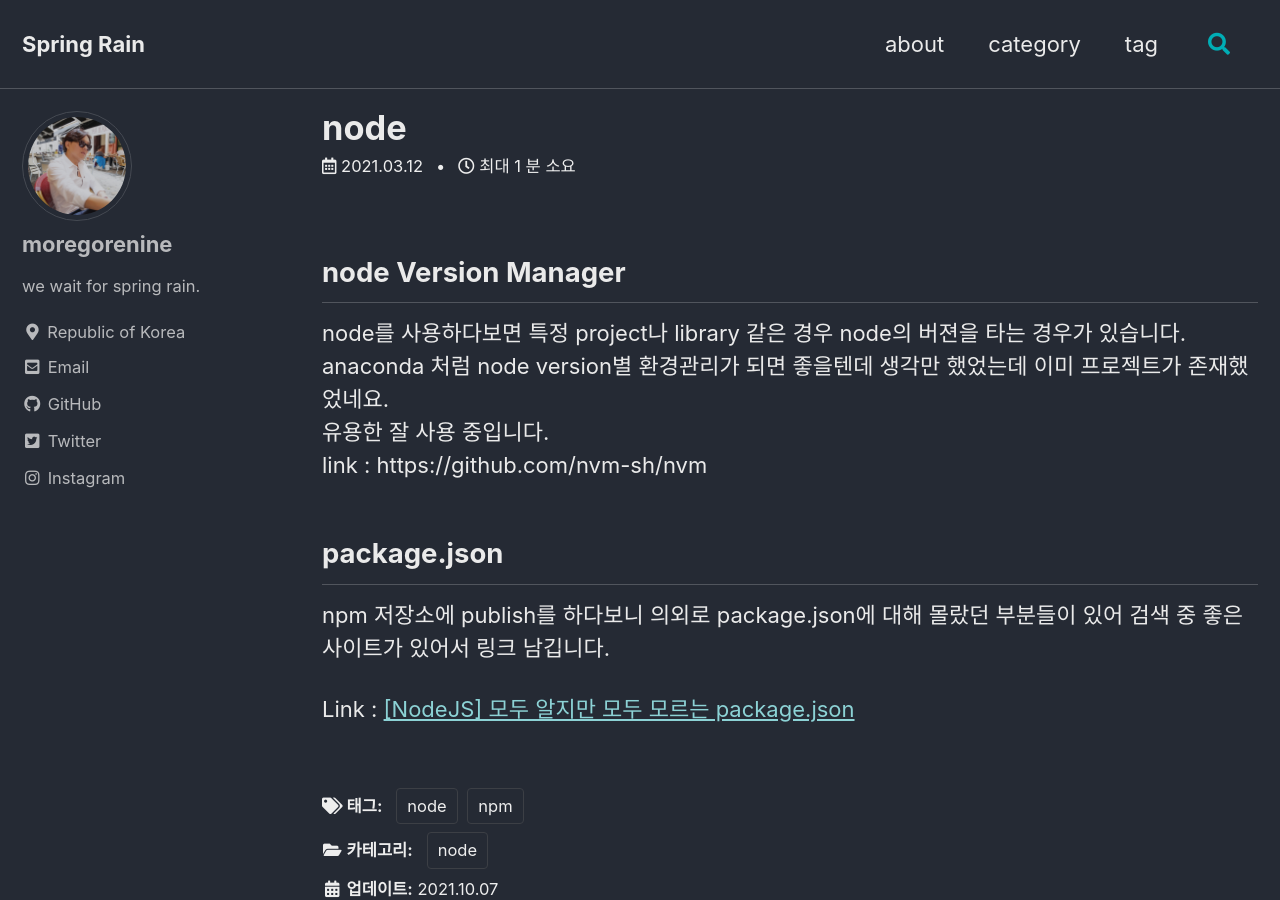
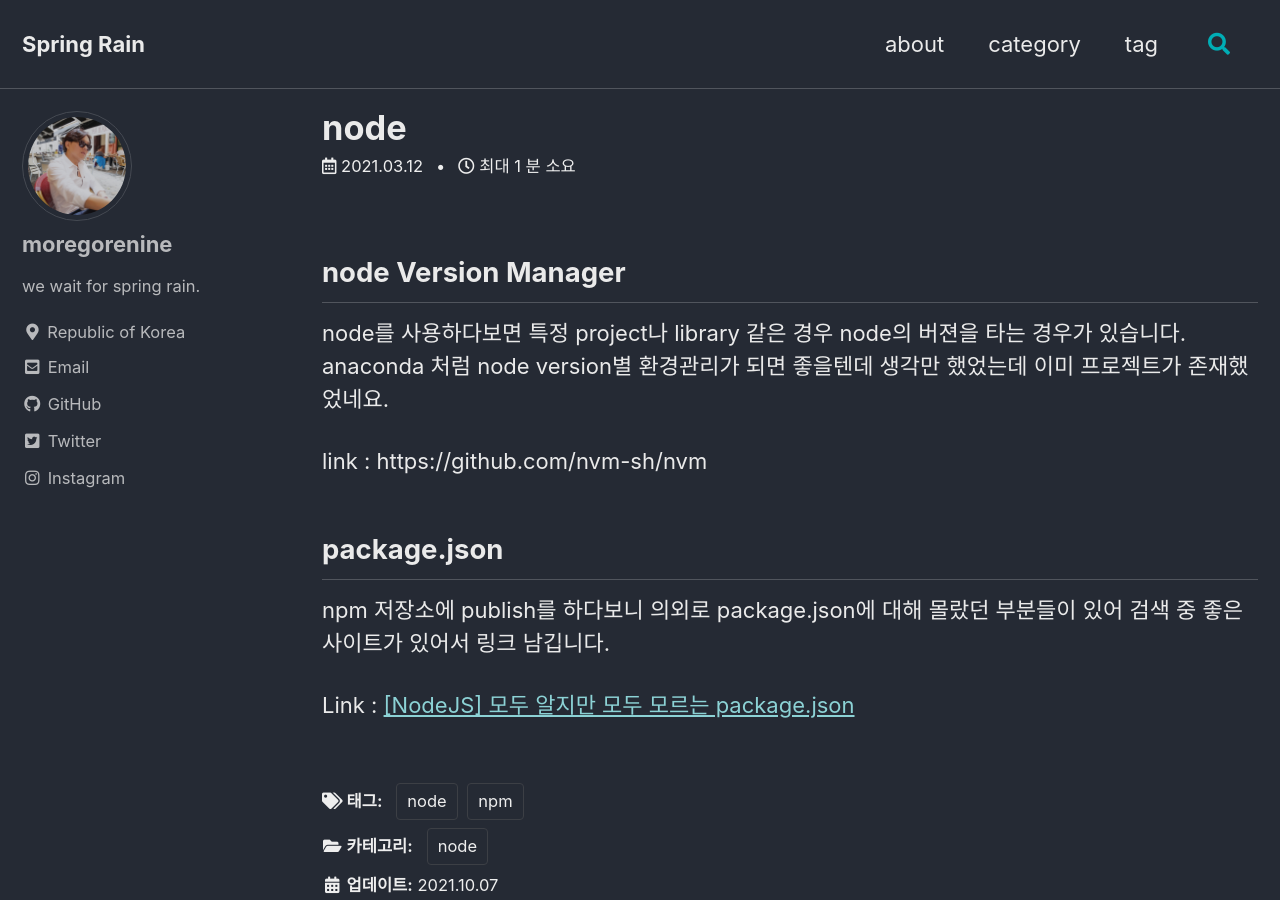
Before and after one commit to moregorenine/moregorenine.github.io, a Jekyll site: the page built from _posts/node/2021-3-12-node.md, in a window 1280 px wide and 900 px high. Built offline with Jekyll 4.4.1, drawn with Linux system fonts in a browser that asks for light colours; cached includes are drawn as plain includes; comment, search, counter and statistics services are not loaded.

Commit message:
Update 2021-3-12-node.md

```diff
--- a/_posts/node/2021-3-12-node.md
+++ b/_posts/node/2021-3-12-node.md
@@ -12,9 +12,8 @@ last_modified_at: 2021-10-7T20:00:00+09:00
 ## node Version Manager
 node를 사용하다보면 특정 project나 library 같은 경우 node의 버젼을 타는 경우가 있습니다.
 anaconda 처럼 node version별 환경관리가 되면 좋을텐데 생각만 했었는데 이미 프로젝트가 존재했었네요.
-유용한 잘 사용 중입니다.
+
 link : https://github.com/nvm-sh/nvm
-
 
 ## package.json
 npm 저장소에 publish를 하다보니 의외로 package.json에 대해 몰랐던 부분들이 있어 검색 중 좋은 사이트가 있어서 링크 남깁니다.
```
